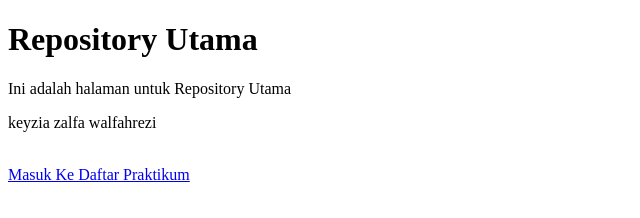
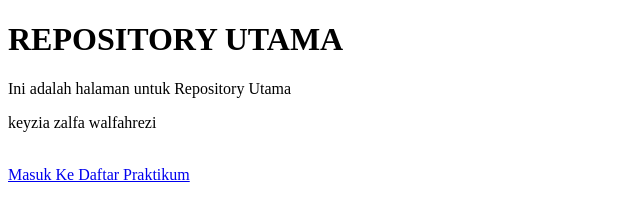
Before and after one commit to keyziaayra-star/keyziaayra-star.github.io, a plain HTML site: page index.html in a window 1280 px wide. Shown: the whole page, without its empty margins (0-640 px from the left). Drawn offline with Linux system fonts and the light colour scheme.

Commit message:
update index.html

```diff
--- a/index.html
+++ b/index.html
@@ -7,7 +7,7 @@
 </head>
 
 <body>
-  <h1>Repository Utama</h1>
+  <h1>REPOSITORY UTAMA</h1>
   <p>Ini adalah halaman untuk Repository Utama </p>
   <p>keyzia zalfa walfahrezi<p>
 
```
